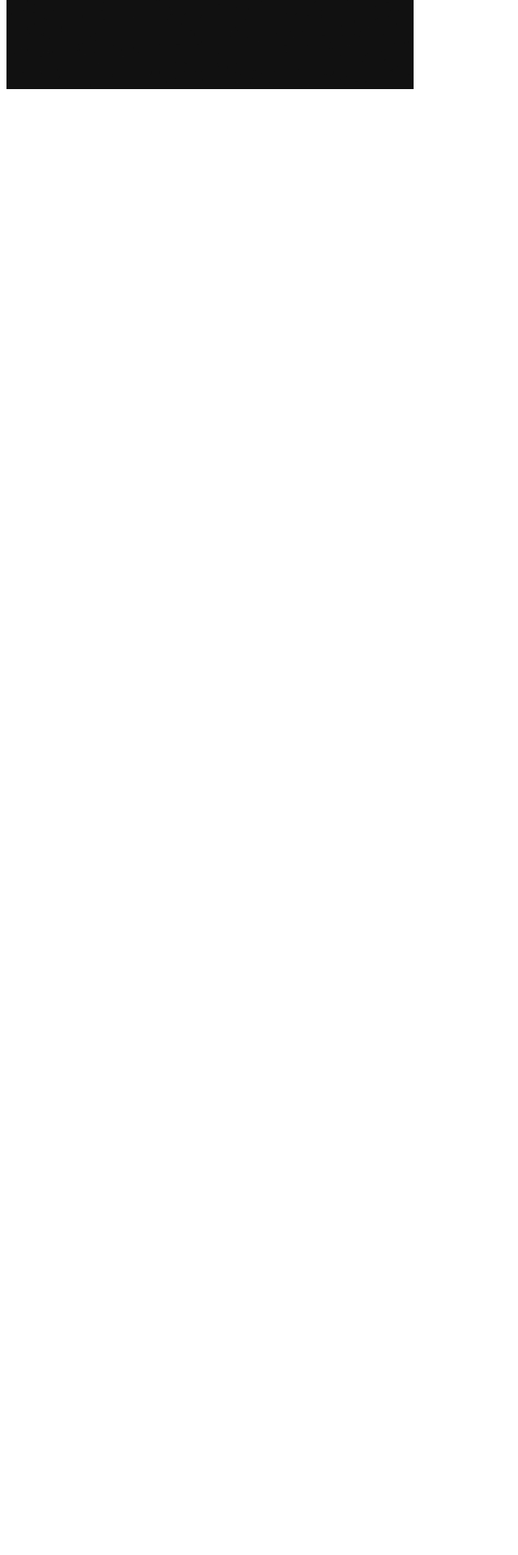
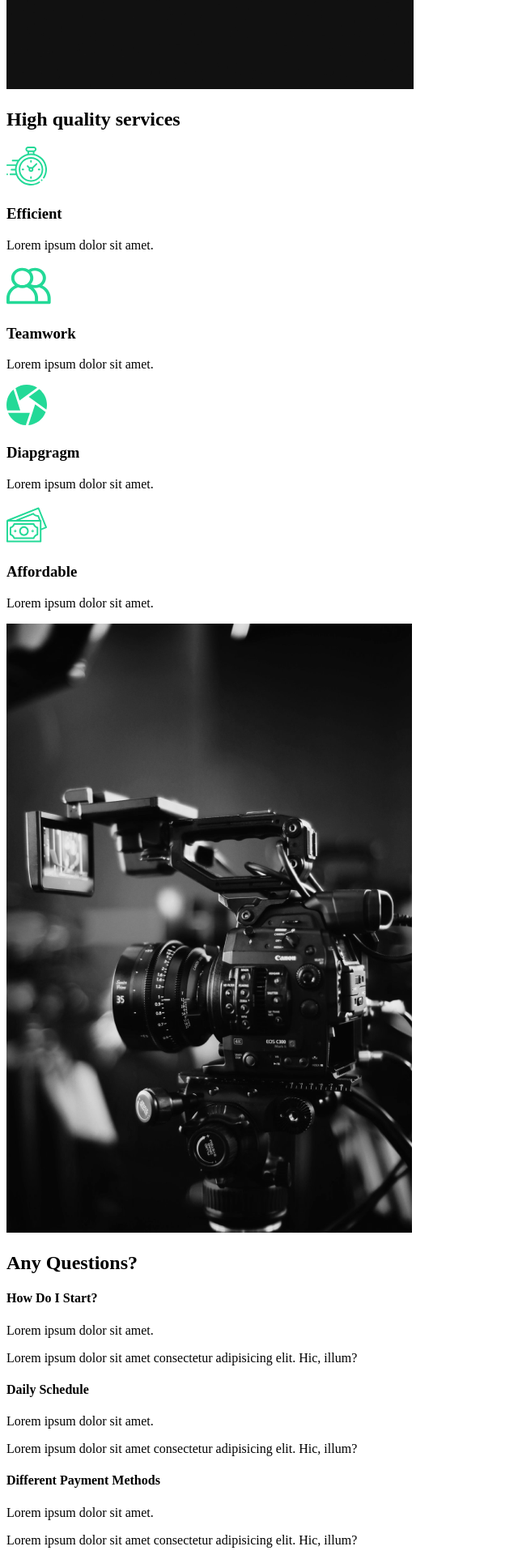
Before and after one commit to Iancahn/newport, a React (Create React App) app: page / in a window 1280 px wide. Shown: the part 860-2780 px from the top of the page at 81% size, without its empty margins (0-640 px from the left). Before the commit the page ends 982 px from the top, so only its background shows below. Built offline with nearby package versions, Linux system fonts and the light colour scheme.

Commit message:
First Page Completed
Added the FAQ section, which brings the  first page to completion.

```diff
--- /dev/null
+++ b/src/components/FaqSection.jsx
@@ -0,0 +1,40 @@
+import React from 'react';
+
+const FaqSection = () => {
+    return (
+        <div className="faq">
+            <h2>Any <span>Questions?</span></h2>
+            <div className="question">
+                <h4>How Do I Start?</h4>
+                <div className="answer">
+                    <p>Lorem ipsum dolor sit amet.</p>
+                    <p>Lorem ipsum dolor sit amet consectetur adipisicing elit. Hic, illum?</p>
+                </div>
+            </div>
+            <div className="question">
+                <h4>Daily Schedule</h4>
+                <div className="answer">
+                    <p>Lorem ipsum dolor sit amet.</p>
+                    <p>Lorem ipsum dolor sit amet consectetur adipisicing elit. Hic, illum?</p>
+                </div>
+            </div>
+            <div className="question">
+                <h4>Different Payment Methods</h4>
+                <div className="answer">
+                    <p>Lorem ipsum dolor sit amet.</p>
+                    <p>Lorem ipsum dolor sit amet consectetur adipisicing elit. Hic, illum?</p>
+                </div>
+            </div>
+            <div className="question">
+                <h4>What products do I offer</h4>
+                <div className="answer">
+                    <p>Lorem ipsum dolor sit amet.</p>
+                    <p>Lorem ipsum dolor sit amet consectetur adipisicing elit. Hic, illum?</p>
+                </div>
+            </div>
+        </div>
+    )
+
+}
+
+export default FaqSection;
--- a/src/components/ServicesSection.jsx
+++ b/src/components/ServicesSection.jsx
@@ -1,11 +1,52 @@
 import React from 'react';
+//Import Icons
+import clock from '../img/clock.svg';
+import diaphragm from '../img/diaphragm.svg';
+import money from '../img/money.svg';
+import teamwork from '../img/teamwork.svg'
+import home2 from '../img/home2.png'
 
 const ServicesSection = () => {
     return (
         <div className="services">
-
+            <div className="description">
+                <h2>High <span>quality</span> services</h2>
+                <div className="cards">
+                    <div className="card">
+                        <div className="icon">
+                            <img src={clock} alt="a clock icon"></img>
+                            <h3>Efficient</h3>
+                        </div>
+                        <p>Lorem ipsum dolor sit amet.</p>
+                    </div>
+                    <div className="card">
+                        <div className="icon">
+                            <img src={teamwork} alt="a teamwork icon"></img>
+                            <h3>Teamwork</h3>
+                        </div>
+                        <p>Lorem ipsum dolor sit amet.</p>
+                    </div>
+                    <div className="card">
+                        <div className="icon">
+                            <img src={diaphragm} alt="a diaphragm icon"></img>
+                            <h3>Diapgragm</h3>
+                        </div>
+                        <p>Lorem ipsum dolor sit amet.</p>
+                    </div>
+                    <div className="card">
+                        <div className="icon">
+                            <img src={money} alt="a money icon"></img>
+                            <h3>Affordable</h3>
+                        </div>
+                        <p>Lorem ipsum dolor sit amet.</p>
+                    </div>
+                </div>
+            </div>
+            <div className="image">
+                <img src={home2} alt="a high quality camera"></img>
+            </div>
         </div>
-    )
+    );
 }
 
 export default ServicesSection;
--- a/src/pages/AboutUs.jsx
+++ b/src/pages/AboutUs.jsx
@@ -1,10 +1,16 @@
 import React from 'react';
 //Page Components
 import AboutSection from '../components/AboutSection';
+import ServicesSection from '../components/ServicesSection';
+import FaqSection from '../components/FaqSection';
 
 const AboutUs = () => {
     return (
-        <AboutSection />
+        <div>
+            <AboutSection />
+            <ServicesSection />
+            <FaqSection />
+        </div>
     )
 }
 
```
